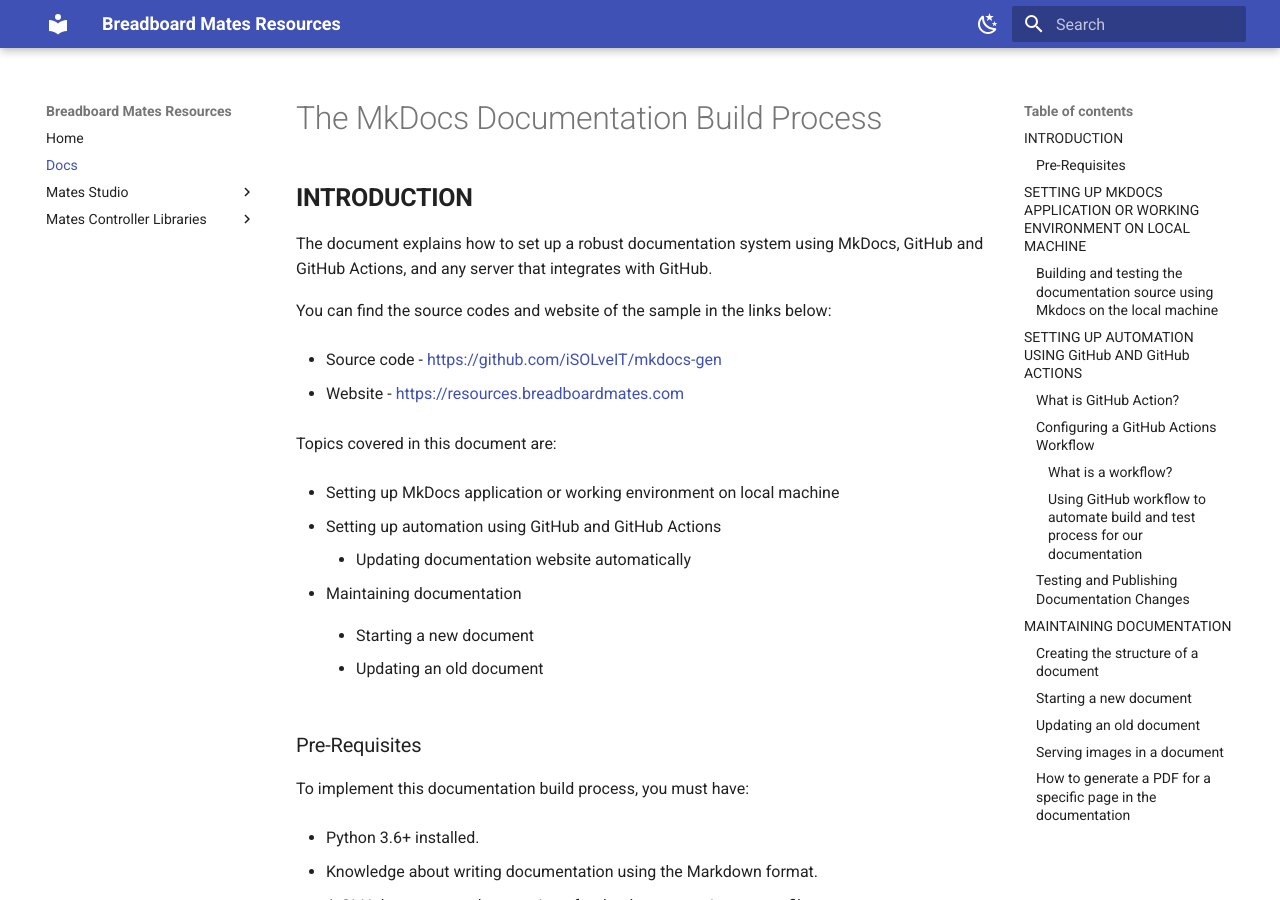
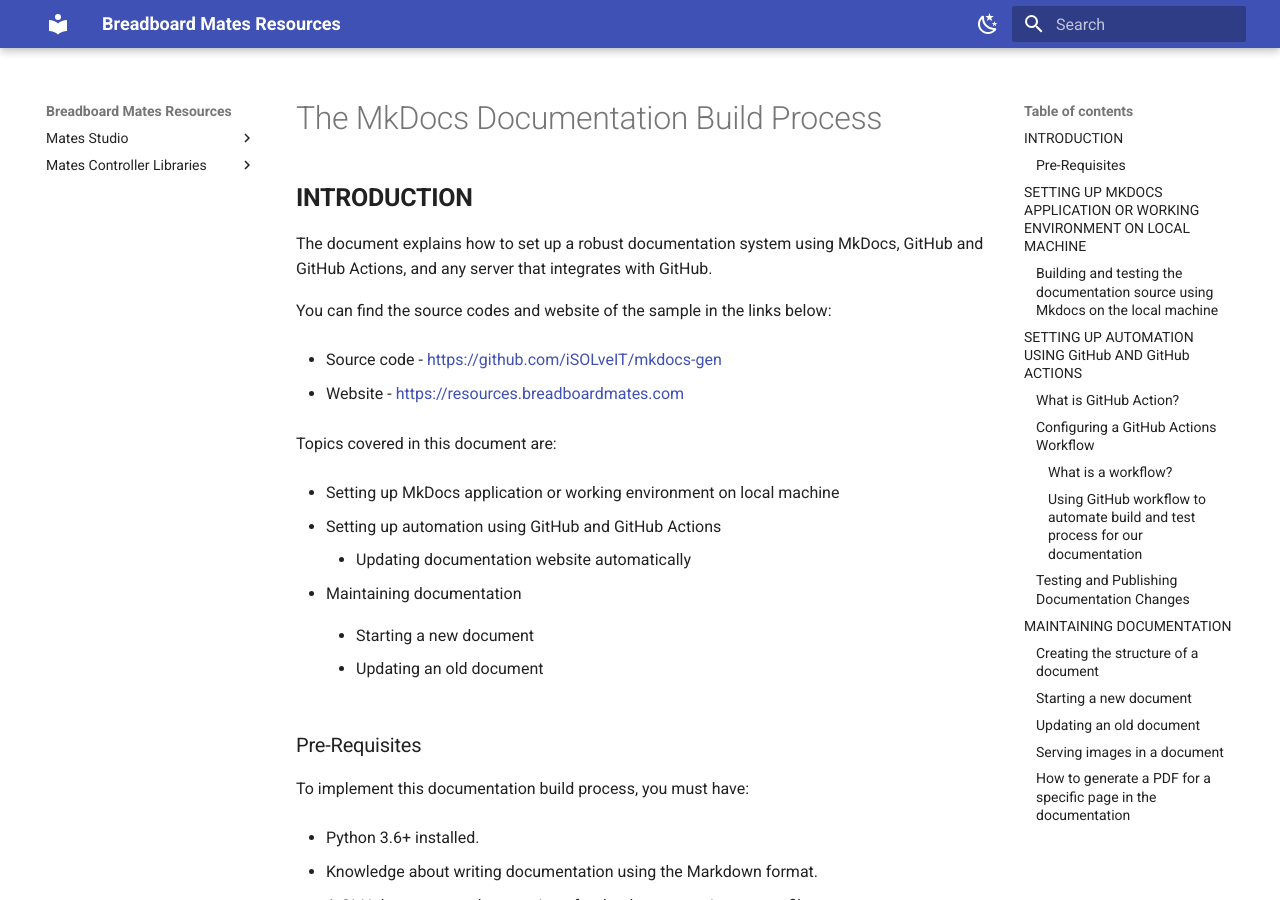
Before and after one commit to iSOLveIT/mkdocs-gen, an MkDocs documentation site: the page built from docs/docs.md, in a window 1280 px wide and 900 px high. Built offline with MkDocs 1.6.1 and Material for MkDocs 9.7.7, drawn with Linux system fonts in a browser that asks for light colours.

Commit message:
Removed templates from navigation

```diff
--- a/mkdocs.yml
+++ b/mkdocs.yml
@@ -1,8 +1,6 @@
 site_name: Breadboard Mates Resources
 site_url: https://resources.breadboardmates.com/
 nav:
-  - Home: README.md
-  - Docs: docs.md
   - Mates Studio:
     - Manual: studio/mates-studio-user-manual.md
     - Graphics Editor: studio/mates-studio-graphics-editor.md
```
